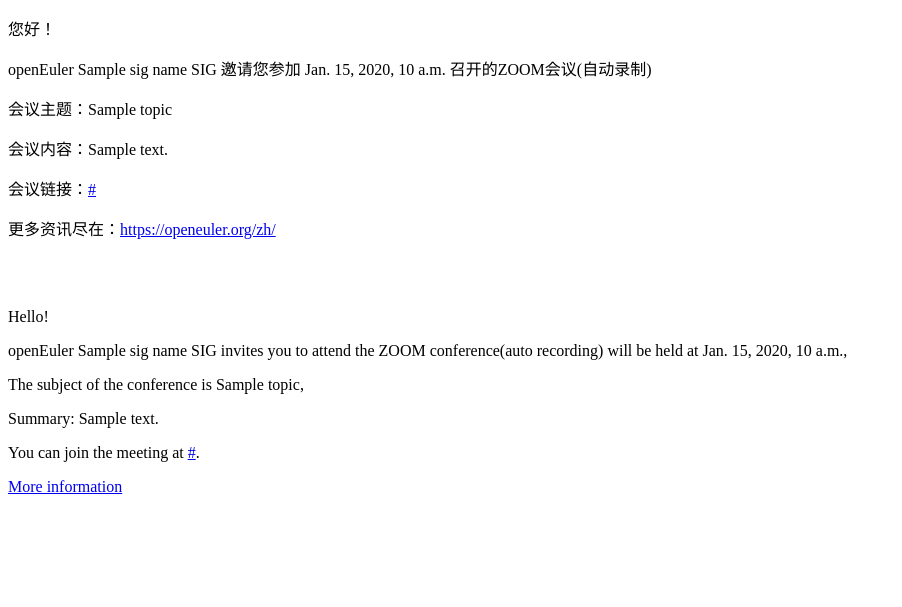
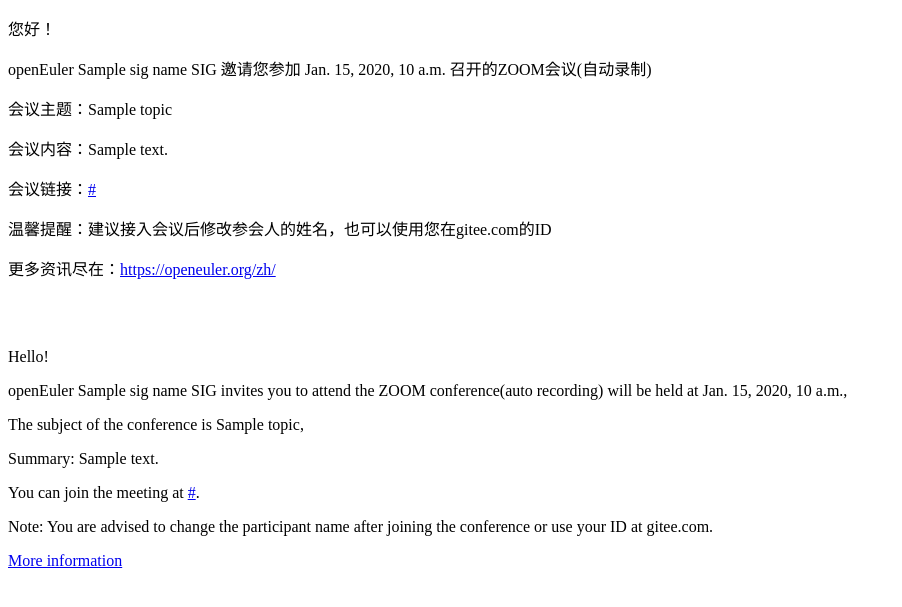
Before and after one commit to opensourceways/app-meeting-server, a Django app: template templates/template_with_summary_with_recordings.html in a window 1280 px wide. Shown: the top 607 px of the page, without its empty margins (0-902 px from the left). Run offline with Django 3.2, Linux system fonts and the light colour scheme; the template is opened without the code that fills it: most values are stand-ins (such as "Sample title", 1, 10 or a date in 2020).

Commit message:
add reminder for meeting name change

```diff
--- a/templates/template_with_summary_with_recordings.html
+++ b/templates/template_with_summary_with_recordings.html
@@ -13,6 +13,7 @@
         <p>会议主题：{{topic}}</p>
         <pre style="font-family: 'Microsoft YaHei',serif">会议内容：{{summary}}</pre>
         <p>会议链接：<a href="{{join_url}}">{{join_url}}</a></p>
+	<p>温馨提醒：建议接入会议后修改参会人的姓名，也可以使用您在gitee.com的ID</p>
         <p>更多资讯尽在：<a href="https://openeuler.org/zh/">https://openeuler.org/zh/</a></p>
         <br />
         <br />
@@ -24,6 +25,7 @@
         <p>The subject of the conference is {{topic}},</p>
         <pre style="font-family: 'Microsoft YaHei UI',serif">Summary: {{summary}}</pre>
         <p>You can join the meeting at <a href="{{join_url}}">{{join_url}}</a>.</p>
+	<p>Note: You are advised to change the participant name after joining the conference or use your ID at gitee.com.</p>
         <p><a href="https://openeuler.org/zh/">More information</a></p>
     </div>
 </body>
--- a/templates/template_with_summary_without_recordings.html
+++ b/templates/template_with_summary_without_recordings.html
@@ -13,6 +13,7 @@
         <p>会议主题：{{topic}}</p>
         <pre style="font-family: 'Microsoft YaHei',serif">会议内容：{{summary}}</pre>
         <p>会议链接：<a href="{{join_url}}">{{join_url}}</a></p>
+	<p>温馨提醒：建议接入会议后修改参会人的姓名，也可以使用您在gitee.com的ID</p>
         <p>更多资讯尽在：<a href="https://openeuler.org/zh/">https://openeuler.org/zh/</a></p>
         <br />
         <br />
@@ -23,6 +24,7 @@
         <p>The subject of the conference is {{topic}},</p>
         <pre style="font-family: 'Microsoft YaHei UI',serif">Summary: {{summary}}</pre>
         <p>You can join the meeting at <a href="{{join_url}}">{{join_url}}</a>.</p>
+	<p>Note: You are advised to change the participant name after joining the conference or use your ID at gitee.com.</p>
         <p><a href="https://openeuler.org/zh/">More information</a></p>
     </div>
 </body>
--- a/templates/template_without_summary_with_recordings.html
+++ b/templates/template_without_summary_with_recordings.html
@@ -12,6 +12,7 @@
         <p>openEuler {{sig_name}} SIG 邀请您参加 {{start_time}} 召开的ZOOM会议(自动录制)</p>
         <p>会议主题：{{topic}}</p>
         <p>会议链接：<a href="{{join_url}}">{{join_url}}</a></p>
+	<p>温馨提醒：建议接入会议后修改参会人的姓名，也可以使用您在gitee.com的ID</p>
         <p>更多资讯尽在：<a href="https://openeuler.org/zh/">https://openeuler.org/zh/</a></p>
         <br />
         <br />
@@ -22,6 +23,7 @@
             {{start_time}},</p>
         <p>The subject of the conference is {{topic}},</p>
         <p>You can join the meeting at <a href="{{join_url}}">{{join_url}}</a>.</p>
+	<p>Note: You are advised to change the participant name after joining the conference or use your ID at gitee.com.</p>
         <p><a href="https://openeuler.org/zh/">More information</a></p>
     </div>
 </body>
--- a/templates/template_without_summary_without_recordings.html
+++ b/templates/template_without_summary_without_recordings.html
@@ -12,6 +12,7 @@
         <p>openEuler {{sig_name}} SIG 邀请您参加 {{start_time}} 召开的ZOOM会议</p>
         <p>会议主题：{{topic}}</p>
         <p>会议链接：<a href="{{join_url}}">{{join_url}}</a></p>
+	<p>温馨提醒：建议接入会议后修改参会人的姓名，也可以使用您在gitee.com的ID</p>
         <p>更多资讯尽在：<a href="https://openeuler.org/zh/">https://openeuler.org/zh/</a></p>
         <br />
         <br />
@@ -21,6 +22,7 @@
         <p>openEuler {{sig_name}} SIG invites you to attend the ZOOM conference will be held at {{start_time}},</p>
         <p>The subject of the conference is {{topic}},</p>
         <p>You can join the meeting at <a href="{{join_url}}">{{join_url}}</a>.</p>
+	<p>Note: You are advised to change the participant name after joining the conference or use your ID at gitee.com.</p>
         <p><a href="https://openeuler.org/zh/">More information</a></p>
     </div>
 </body>
```
